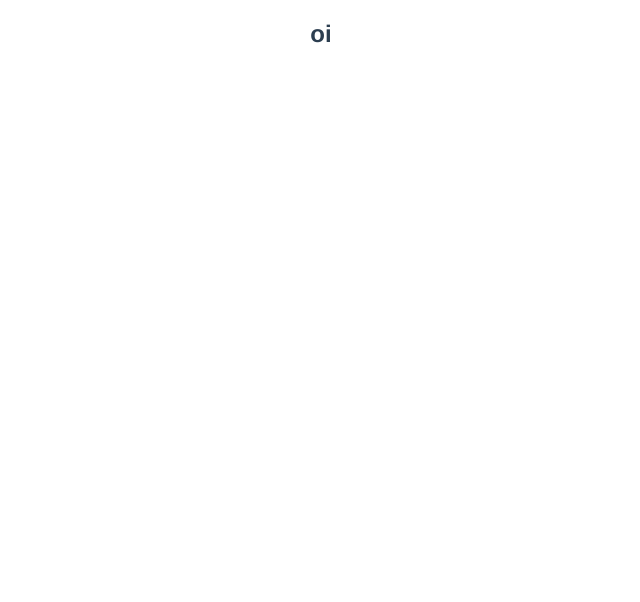
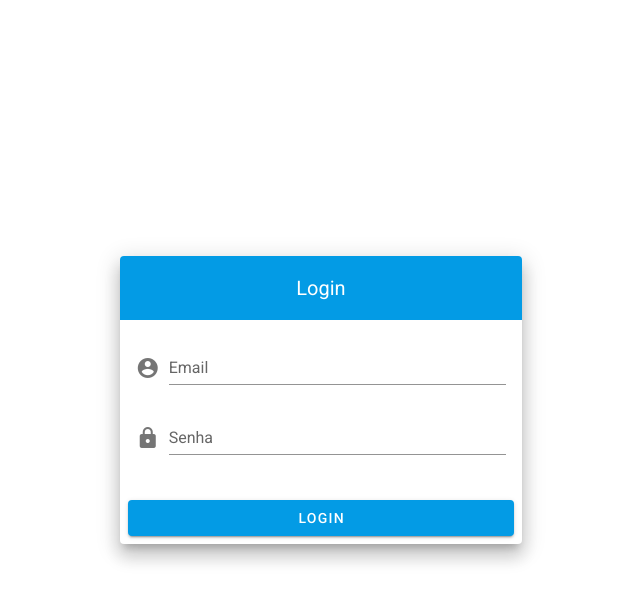
Before and after one commit to kammradt/kontrol-front, a Vue app: page / in a window 1280 px wide. Shown: the top 602 px of the page, without its empty margins (319-959 px from the left). Built offline with nearby package versions, Linux system fonts and the light colour scheme.

Commit message:
:tada: Adding base files

```diff
--- a/public/index.html
+++ b/public/index.html
@@ -6,6 +6,8 @@
     <meta name="viewport" content="width=device-width,initial-scale=1.0">
     <link rel="icon" href="<%= BASE_URL %>favicon.ico">
     <title>front-learning</title>
+    <link rel="stylesheet" href="https://fonts.googleapis.com/css?family=Roboto:100,300,400,500,700,900">
+    <link rel="stylesheet" href="https://cdn.jsdelivr.net/npm/@mdi/font@latest/css/materialdesignicons.min.css">
   </head>
   <body>
     <noscript>
--- a/src/App.vue
+++ b/src/App.vue
@@ -1,15 +1,13 @@
 <template>
-  <div id="app">
-    <router-view/>
-  </div>
+  <v-app>
+    <v-content>
+      <router-view> </router-view>
+    </v-content>
+  </v-app>
 </template>
 
-<style>
-#app {
-  font-family: 'Avenir', Helvetica, Arial, sans-serif;
-  -webkit-font-smoothing: antialiased;
-  -moz-osx-font-smoothing: grayscale;
-  text-align: center;
-  color: #2c3e50;
-}
-</style>
+<script>
+export default {
+  name: "App",
+};
+</script>
--- a/src/main.js
+++ b/src/main.js
@@ -2,11 +2,22 @@ import Vue from 'vue'
 import App from './App.vue'
 import router from './router'
 import store from './store'
+import vuetify from './plugins/vuetify';
+
+import axios from 'axios'
+
+
+Vue.prototype.$http = axios.create({
+  baseURL: 'http://localhost:8080/'
+})
+
+Vue.use(axios)
 
 Vue.config.productionTip = false
 
 new Vue({
   router,
   store,
+  vuetify,
   render: h => h(App)
 }).$mount('#app')
--- a/src/modules/login/views/LoginIndex.vue
+++ b/src/modules/login/views/LoginIndex.vue
@@ -1,13 +1,36 @@
 <template>
-    <div>
-        <h2>
-            oi
-        </h2>
-    </div>
+  <v-container class="fill-height" fluid>
+    <v-row align="center" justify="center">
+      <v-col cols="12" sm="8" md="4">
+        <v-card class="elevation-12">
+          <v-toolbar color="primary" dark flat>
+            <v-spacer />
+            <v-toolbar-title>Login</v-toolbar-title>
+            <v-spacer />
+          </v-toolbar>
+          <v-card-text>
+            <v-form>
+              <v-text-field label="Email" type="text" prepend-icon="mdi-account-circle" />
+              <v-text-field label="Senha" type="password" prepend-icon="mdi-lock" />
+            </v-form>
+          </v-card-text>
+          <v-card-actions>
+            <v-spacer />
+            <v-btn @click="login" block color="primary">Login</v-btn>
+          </v-card-actions>
+        </v-card>
+      </v-col>
+    </v-row>
+  </v-container>
 </template>
 
 <script>
 export default {
-
-}
+  name: "LoginIndex",
+  methods: {
+      login() {
+          console.log(this.$http.get("users/login"))
+      }
+  }
+};
 </script>
--- /dev/null
+++ b/src/plugins/vuetify.js
@@ -0,0 +1,15 @@
+Vue.use(Vuetify);
+
+import Vue from 'vue'
+import Vuetify from 'vuetify/lib'
+
+export default new Vuetify({
+  theme: {
+    themes: {
+      light: {
+        primary: '#039BE5',
+        secondary: '#01579B',
+      },
+    },
+  },
+})
--- /dev/null
+++ b/vue.config.js
@@ -0,0 +1,5 @@
+module.exports = {
+  "transpileDependencies": [
+    "vuetify"
+  ]
+}
```
Also changed, not shown: package.json (+8 -1 lines), src/components/HelloWorld.vue (added, +144 -0 lines), src/assets/logo.png (deleted), 1 other file (tests, documents, lock files or other folders).
